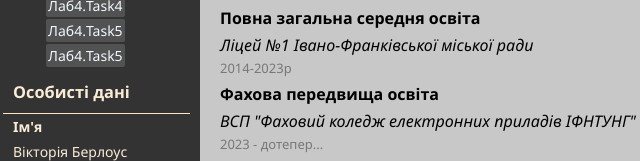
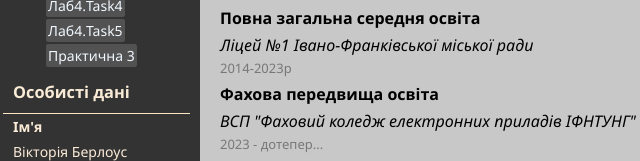
Before and after one commit to BerlousViktoria/lb2-resume, a plain HTML site: page index.html in a window 1280 px wide. Shown: the part 405-566 px from the top of the page, 302-942 px from the left. Drawn offline with Linux system fonts and the light colour scheme.

Commit message:
Update index.html

```diff
--- a/index.html
+++ b/index.html
@@ -44,7 +44,7 @@
                         <a href="lb4/task5/index.html">Лаб4.Task5</a>
                     </li>
                     <li class="site-nav-item">
-                        <a href="project_task/index.html">Лаб4.Task5</a>
+                        <a href="project_task/index.html">Практична 3</a>
                     </li>
                 </ul>
              </nav>
```
